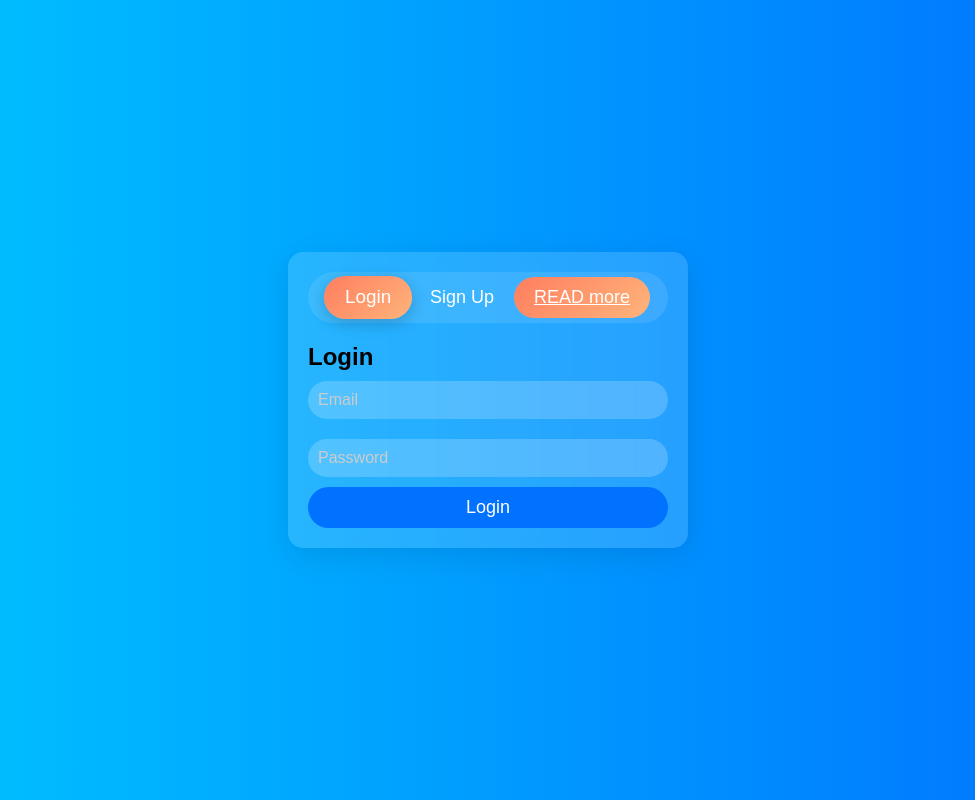
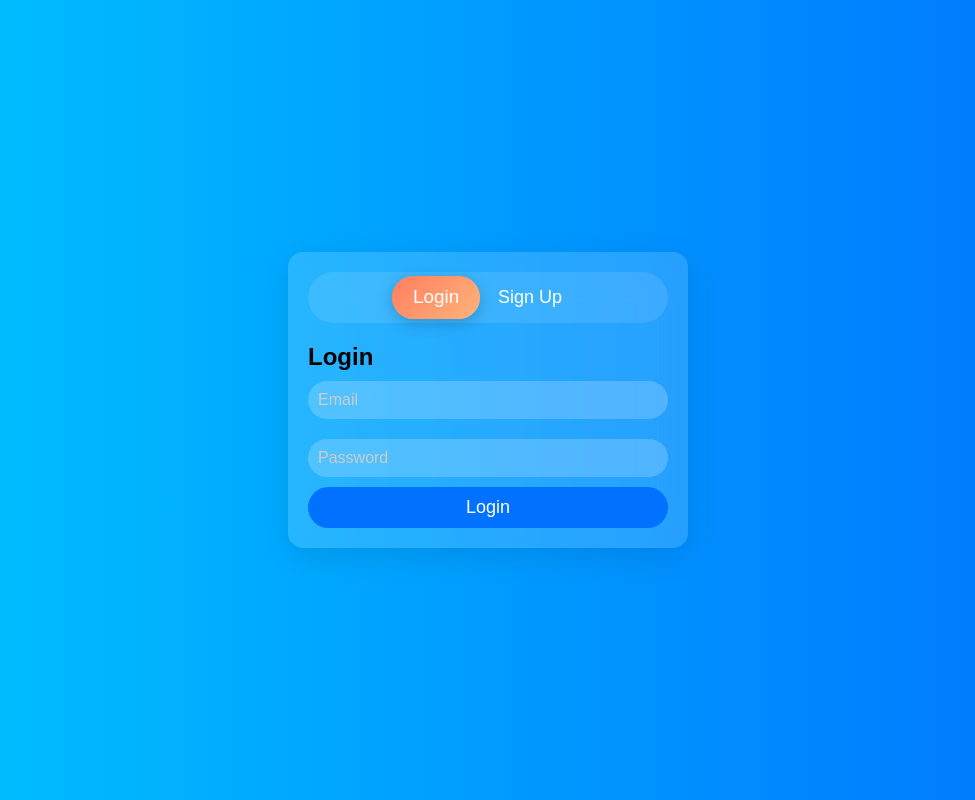
Before and after one commit to zahidevaan/Day_01, a plain HTML site: page index.html in a window 1280 px wide. Shown: the whole page, without its empty margins (152-1127 px from the left). Drawn offline with Linux system fonts and the light colour scheme.

Commit message:
Update index.html

```diff
--- a/index.html
+++ b/index.html
@@ -12,7 +12,7 @@
             <div class="toggle">
                 <button id="loginBtn" class="active">Login</button>
                 <button id="signupBtn">Sign Up</button>
-                 <a id="signupBtn2" href="./readme.md">READ more</a>
+
             </div>
             <div id="loginForm" class="form active">
                 <h2>Login</h2>
```
